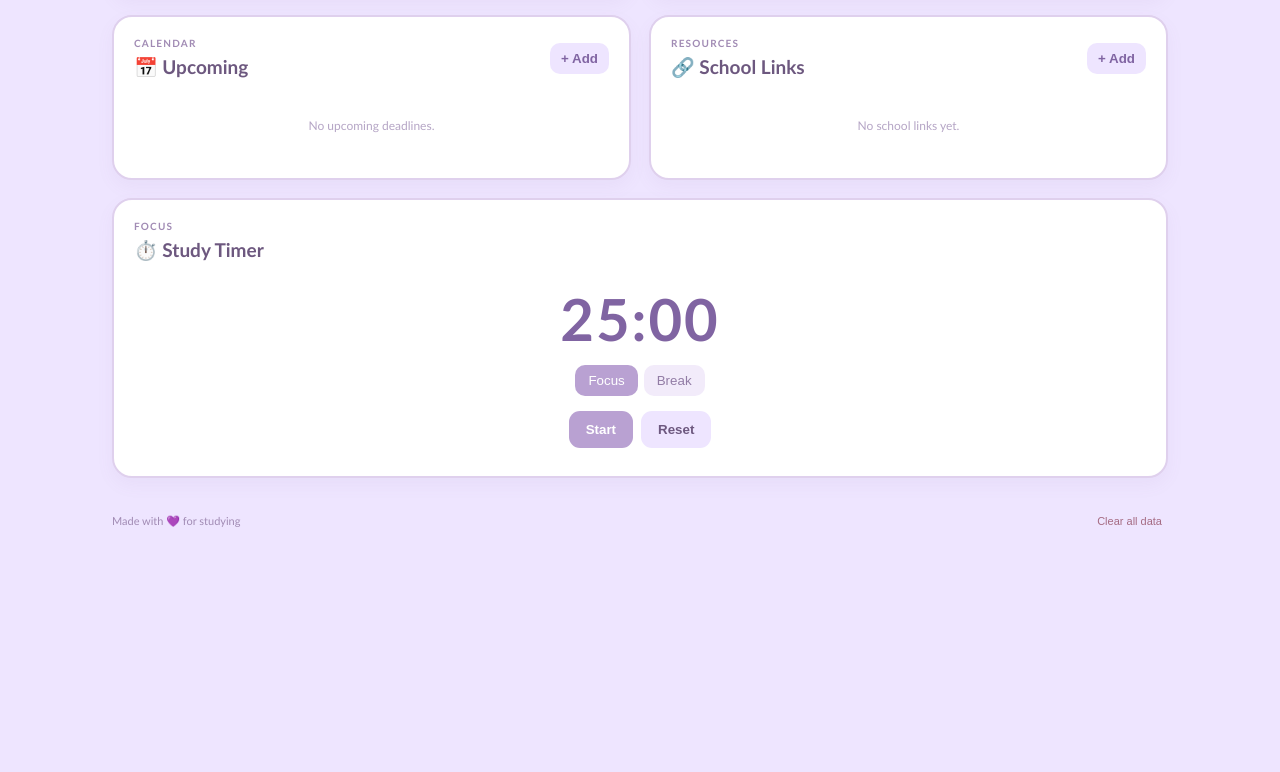
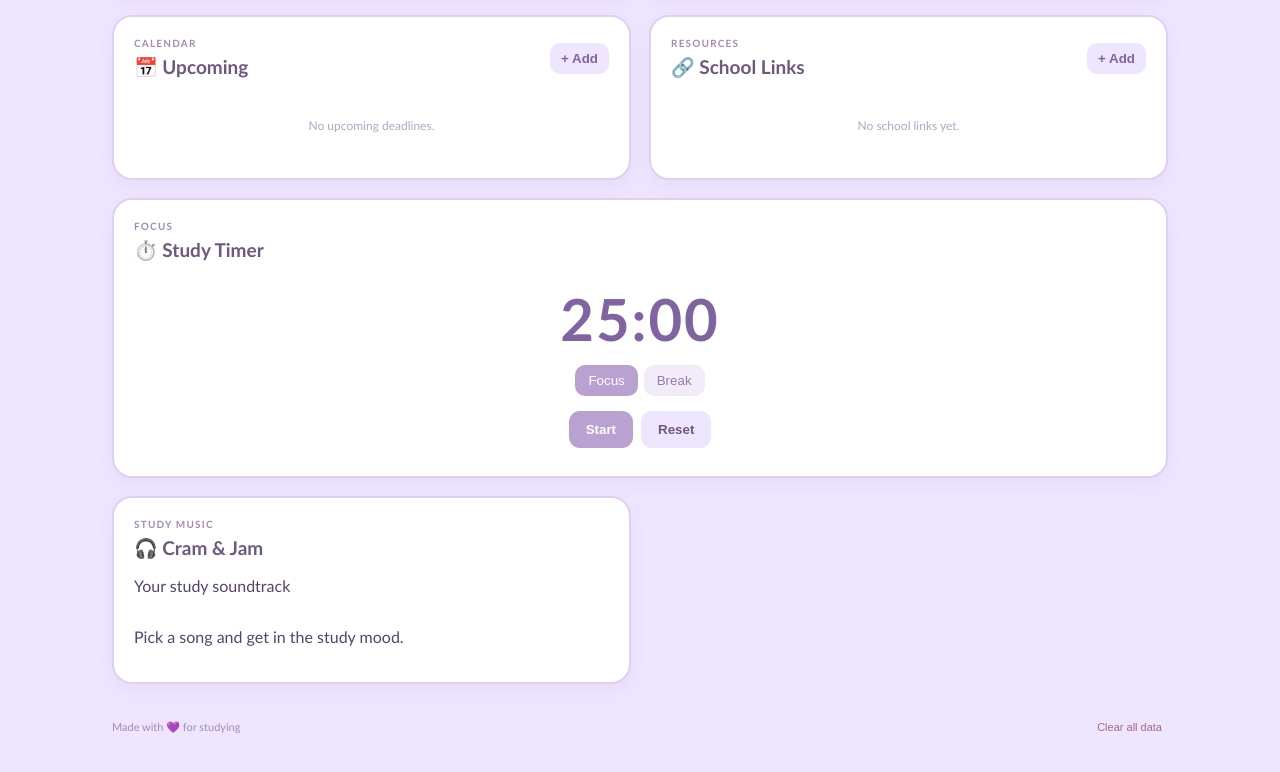
Before and after one commit to keiiciee/due-tomorrow-do-tomorrow, a plain HTML site: page index.html in a window 1280 px wide. Shown: the part 734-1506 px from the top of the page. Before the commit the page ends 1318 px from the top, so only its background shows below. Drawn offline with nearby package versions, Linux system fonts and the light colour scheme.

Commit message:
Add Cram & Jam section for study music

```diff
--- a/index.html
+++ b/index.html
@@ -511,6 +511,39 @@
             </section>
 
 
+            <!-- CRAM & JAM -->
+
+            <section class="card cram-jam-card">
+
+                <div class="card-header">
+
+                    <div>
+                        <span class="section-label">
+                            STUDY MUSIC
+                        </span>
+
+                        <h2>🎧 Cram &amp; Jam</h2>
+
+                        <p class="card-subtitle">
+                            Your study soundtrack
+                        </p>
+                    </div>
+
+                </div>
+
+
+                <div
+                    id="spotifyPlayer"
+                    class="spotify-player"
+                >
+                    <p>
+                        Pick a song and get in the study mood.
+                    </p>
+                </div>
+
+            </section>
+
+
         </main>
 
 
```
